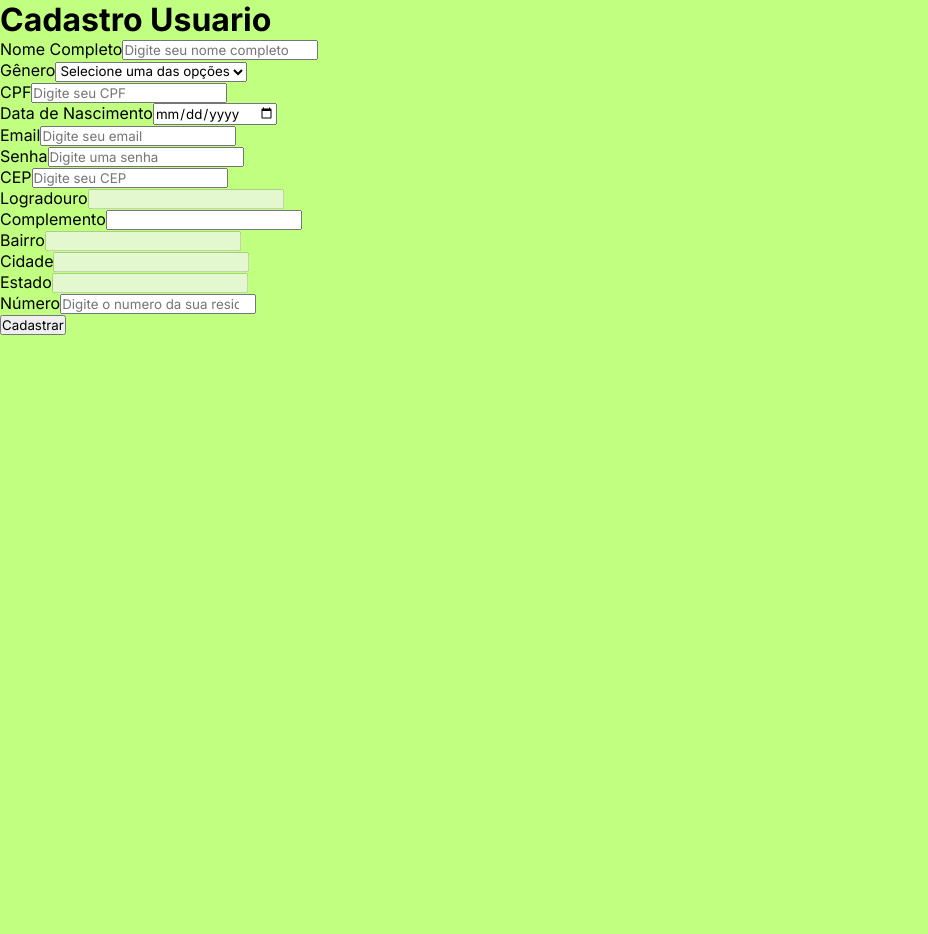
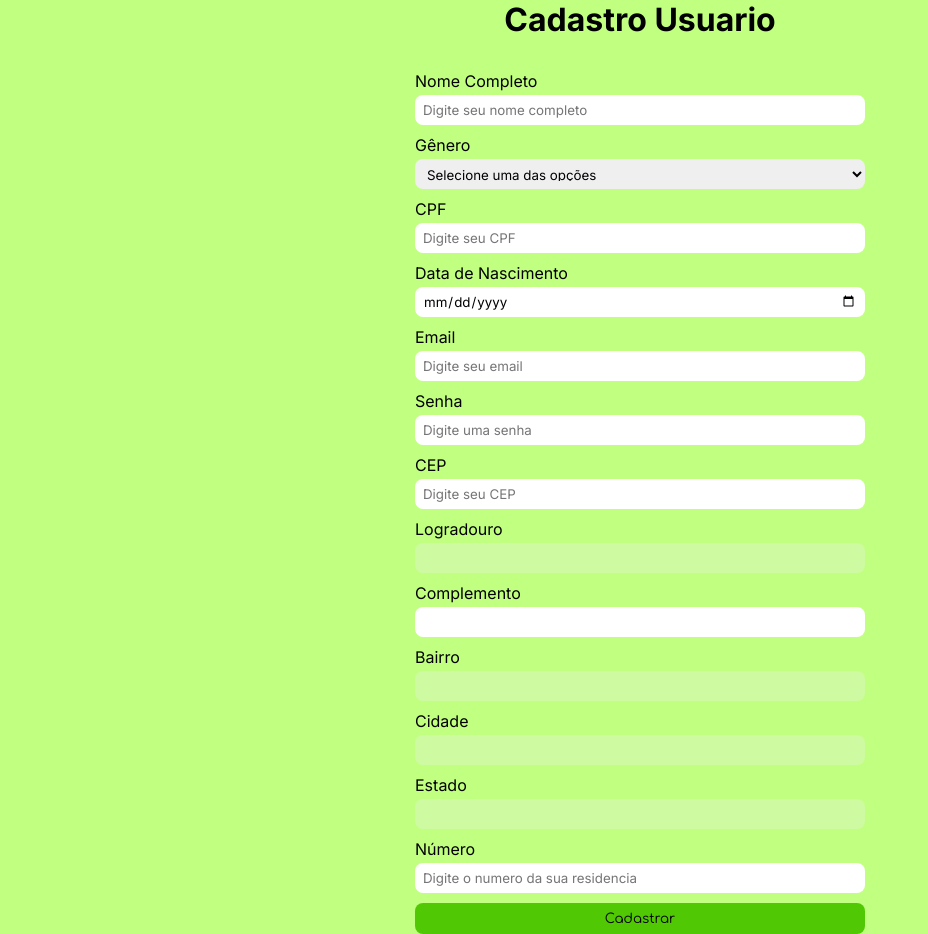
Before and after one commit to Victor3294/M1-Projeto-Avaliativo, a React (Vite) app: page /usuario/cadastro in a window 1280 px wide. Shown: the whole page, without its empty margins (0-928 px from the left). Before the commit the page ends 800 px from the top, so only its background shows below. Built offline with nearby package versions, Linux system fonts and the light colour scheme; data requests are answered from the project's data file.

Commit message:
style: 💄 Estilizando a pagina de cadastro de usuario

```diff
--- a/src/pages/CadastroUsuario/index.jsx
+++ b/src/pages/CadastroUsuario/index.jsx
@@ -1,6 +1,7 @@
 import { useForm } from "react-hook-form";
 import {UsuariosContext} from "../../context/UsuariosContext"
 import { useContext, useState } from "react";
+import style from "./style.module.css"
 function CadastroUsuario() {
   const { register, setValue, getValues, handleSubmit, formState: {errors} } = useForm();
   const {usuarios, cadastrarUsuarios, getUsuariosCpf} = useContext(UsuariosContext);
@@ -39,22 +40,26 @@ function CadastroUsuario() {
   }
   return (
     <>
+    <div className={style.containerPai}>
+      <div className={style.containerContent}>
         <h1>Cadastro Usuario</h1>
-      <form action="" onSubmit={handleSubmit(sendForm)}>
-        <div>
+        <form className={style.containerFormulario} action="" onSubmit={handleSubmit(sendForm)}>
+          <div className={style.caixaInput}>
             <label htmlFor="">Nome Completo</label>
             <input
+              className={style.input}
               type="text"
               placeholder="Digite seu nome completo"
               {...register("nome", {
                 required: "Por favor insira seu nome",
               })}
             />
-          {errors?.nome && <p>{errors.nome?.message}</p>}
+            {errors?.nome && <p className={style.erro}>{errors.nome?.message}</p>}
           </div>
-        <div>
+          <div className={style.caixaInput}>
             <label htmlFor="">Gênero</label>
             <select
+              className={style.input}
               {...register("genero", {
                 required: "Por favor, selecione um genero",
               })}
@@ -65,11 +70,12 @@ function CadastroUsuario() {
               <option value="Outro">Outro</option>
               <option value="nao-informado">Prefiro não dizer</option>
             </select>
-          {errors?.genero && <p>{errors.genero?.message}</p>}
+            {errors?.genero && <p className={style.erro}>{errors.genero?.message}</p>}
           </div>
-        <div>
+          <div className={style.caixaInput}>
             <label htmlFor="">CPF</label>
             <input
+              className={style.input}
               type="text"
               placeholder="Digite seu CPF"
               {...register("cpf", {
@@ -77,45 +83,49 @@ function CadastroUsuario() {
                 validate: validaCpf
               })}
             />
-          {errors?.cpf && <p>{errors.cpf?.message}</p>}
+            {errors?.cpf && <p className={style.erro}>{errors.cpf?.message}</p>}
           </div>
-        <div>
+          <div className={style.caixaInput}>
             <label htmlFor="">Data de Nascimento</label>
             <input
+              className={style.input}
               type="date"
               {...register("dataDeNascimento", {
                 required: "Por favor informe sua data de nascimento",
               })}
             />
-          {errors?.dataDeNascimento && <p>{errors.dataDeNascimento?.message}</p>}
+            {errors?.dataDeNascimento && <p className={style.erro}>{errors.dataDeNascimento?.message}</p>}
           </div>
-        <div>
+          <div className={style.caixaInput}>
             <label htmlFor="">Email</label>
             <input
+              className={style.input}
               type="email"
               placeholder="Digite seu email"
               {...register("email", {
                 required: "Por favor informe seu email",
               })}
             />
-          {errors?.email && <p>{errors.email?.message}</p>}
+            {errors?.email && <p className={style.erro}>{errors.email?.message}</p>}
           </div>
-        <div>
+          <div className={style.caixaInput}>
             <label htmlFor="">Senha</label>
             <input
+              className={style.input}
               type="password"
               placeholder="Digite uma senha"
               {...register("senha", {
                 required: "Por favor informe uma senha",
               })}
             />
-          {errors?.senha && <p>{errors.senha?.message}</p>}
+            {errors?.senha && <p className={style.erro}>{errors.senha?.message}</p>}
           </div>
 
           {/* campos do endereço */}
-        <div>
+          <div className={style.caixaInput}>
             <label htmlFor="">CEP</label>
             <input
+              className={style.input}
               type="text"
               placeholder="Digite seu CEP"
               {...register("cep", {
@@ -123,44 +133,47 @@ function CadastroUsuario() {
                 onBlur : () => buscaCep()
               })}
             />
-          {errors?.cep && <p>{errors.cep?.message}</p>}
+            {errors?.cep && <p className={style.erro}>{errors.cep?.message}</p>}
           </div>
-        <div>
+          <div className={style.caixaInput}>
             <label htmlFor="">Logradouro</label>
-          <input type="text" {...register("logradouro")} disabled />
+            <input className={style.input} type="text" {...register("logradouro")} disabled />
           </div>
-        <div>
+          <div className={style.caixaInput}>
             <label htmlFor="">Complemento</label>
-          <input type="text" {...register("complemento", {
+            <input className={style.input} type="text" {...register("complemento", {
               required: "Por favor informe um complemento para sua residencia, EX(casa azul, Ap 111, algo que descreva onde voce mora)"
             })} />
-          {errors?.complemento && <p>{errors.complemento?.message}</p>}
+            {errors?.complemento && <p className={style.erro}>{errors.complemento?.message}</p>}
           </div>
-        <div>
+          <div className={style.caixaInput}>
             <label htmlFor="">Bairro</label>
-          <input type="text" {...register("bairro")} disabled />
+            <input className={style.input} type="text" {...register("bairro")} disabled />
           </div>
-        <div>
+          <div className={style.caixaInput}>
             <label htmlFor="">Cidade</label>
-          <input type="text" {...register("cidade")} disabled />
+            <input className={style.input} type="text" {...register("cidade")} disabled />
           </div>
-        <div>
+          <div className={style.caixaInput}>
             <label htmlFor="">Estado</label>
-          <input type="text" {...register("uf")} disabled />
+            <input className={style.input} type="text" {...register("uf")} disabled />
           </div>
-        <div>
+          <div className={style.caixaInput}>
             <label htmlFor="">Número</label>
             <input
+              className={style.input}
               type="number"
               placeholder="Digite o numero da sua residencia"
               {...register("numero", {
                 required: "Por favor informe o número da sua residencia",
               })}
             />
-          {errors?.numero && <p>{errors.numero?.message}</p>}
+            {errors?.numero && <p className={style.erro}>{errors.numero?.message}</p>}
           </div>
-        <button type="submit">Cadastrar</button>
+          <button className={style.button} type="submit">Cadastrar</button>
         </form>
+      </div>
+    </div>
     </>
   );
 }
--- /dev/null
+++ b/src/pages/CadastroUsuario/style.module.css
@@ -0,0 +1,49 @@
+.containerPai{
+    display: flex;
+    flex-direction: column;
+    justify-content: space-around;
+    align-items: center;
+    height: 100vh;
+}
+
+.containerContent{
+    display: flex;
+    flex-direction: column;
+    justify-content: space-around;
+    align-items: center;
+    height: 100%;
+    gap: 2rem;
+}
+
+.containerFormulario{
+    display: flex;
+    flex-direction: column;
+    gap: 10px;
+    width: 450px;
+}
+
+.caixaInput{
+    display: flex;
+    flex-direction: column;
+}
+
+.input{
+    margin-top: 4px;
+    padding: 8px;
+    height: 30px;
+    border-radius: 8px;
+    border: none;
+}
+
+.erro{
+    font-weight: bold;
+    margin: 8px;
+}
+
+.button{
+    background-color: #51c804;
+    font-family: "Comfortaa", sans-serif;
+    padding: 8px;
+    border-radius: 8px;
+    border: none;
+}
```
Lines whose indentation alone changed are shown as unchanged.
